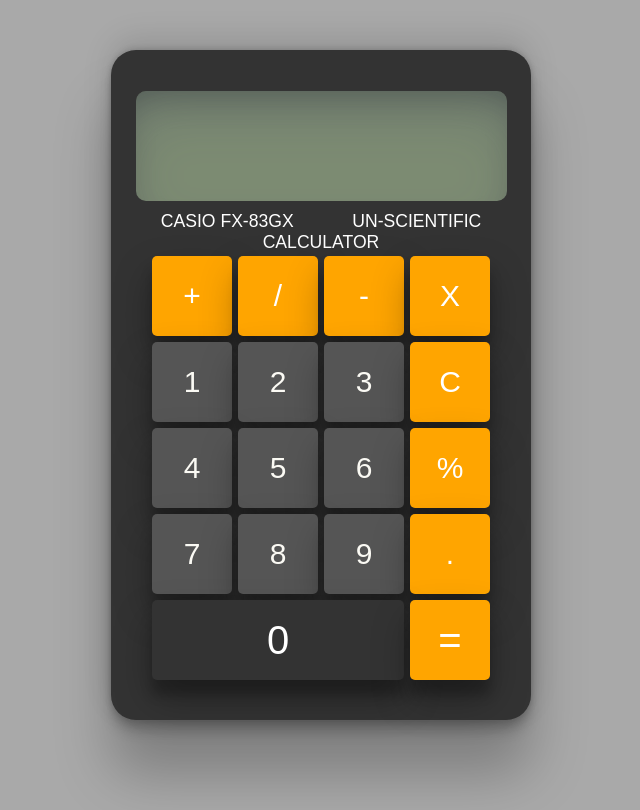
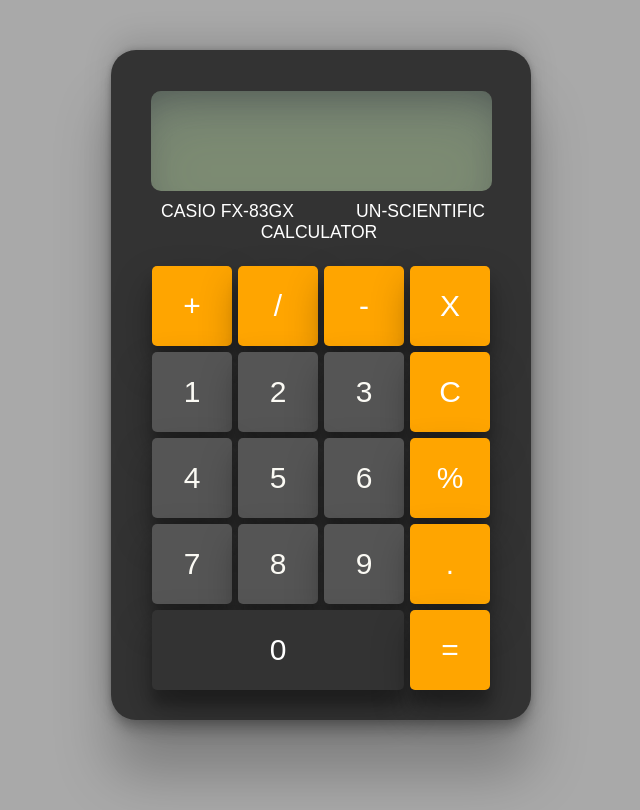
Before and after one commit to joeygil/calculator, a React (Create React App) app: page / in a window 1280 px wide. Shown: the whole page, without its empty margins (319-959 px from the left). Built offline with nearby package versions, Linux system fonts and the light colour scheme; a web font is replaced by a local one.

Commit message:
initial commit

```diff
--- a/src/App.css
+++ b/src/App.css
@@ -7,6 +7,7 @@
   text-align: left;
   font-family: "Gemunu Libre", sans-serif;
   font-size: 1.1rem;
+  margin: 4px;
 }
 
 @font-face {
@@ -52,12 +53,11 @@
   border-radius: 10px;
   margin: 6px auto;
   padding: 10px 3px;
-  height: 90px;
-  width: 365px;
-
+  height: 80px;
+  width: 335px;
   background-color: RGB(125, 140, 115);
   font-family: "digital-7_monomono";
-  font-size: 95px;
+  font-size: 90px;
   text-align: right;
 
   box-shadow: rgba(50, 50, 93, 0.25) 0px 30px 60px -12px inset,
@@ -114,7 +114,7 @@
   margin: 3px;
   width: 252px;
   height: 80px;
-  font-size: 40px;
+  font-size: 30px;
   box-shadow: rgba(0, 0, 0, 0.3) 0px 19px 38px,
     rgba(0, 0, 0, 0.22) 0px 15px 12px;
 }
@@ -132,7 +132,7 @@
   margin: 3px;
   width: 80px;
   height: 80px;
-  font-size: 40px;
+  font-size: 30px;
   box-shadow: rgba(0, 0, 0, 0.3) 0px 19px 38px,
     rgba(0, 0, 0, 0.22) 0px 15px 12px;
 }
--- a/src/App.js
+++ b/src/App.js
@@ -36,8 +36,9 @@
             <div className="screen">{calc}</div>
             <div className="numbers-container">
               <span>CASIO FX-83GX</span>
-              &nbsp;&nbsp;&nbsp;&nbsp;&nbsp;&nbsp;&nbsp;&nbsp;&nbsp;&nbsp;&nbsp;&nbsp;&nbsp;
+              &nbsp;&nbsp;&nbsp;&nbsp;&nbsp;&nbsp;&nbsp;&nbsp;&nbsp;&nbsp;&nbsp;&nbsp;
               <span>UN-SCIENTIFIC CALCULATOR</span>
+              <br />
               <br />
               <button
                 className="btn-number-sign"
```
